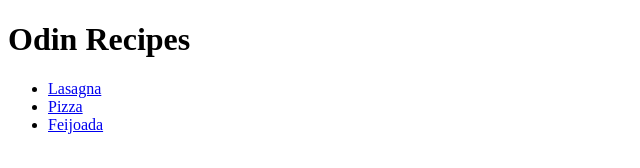
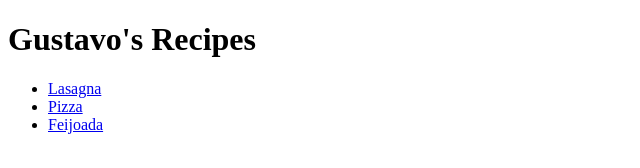
Before and after one commit to GustavoPorto2/odin-recipes, a plain HTML site: page index.html in a window 1280 px wide. Shown: the whole page, without its empty margins (0-640 px from the left). Drawn offline with Linux system fonts and the light colour scheme.

Commit message:
Edit title

```diff
--- a/index.html
+++ b/index.html
@@ -6,7 +6,7 @@
     <title>Document</title>
 </head>
 <body>
-    <h1>Odin Recipes</h1>
+    <h1>Gustavo's Recipes</h1>
     <ul>
     <li><a href="recipes/lasagna.html">Lasagna</a></li>
 <li><a href="recipes/pizza.html">Pizza</a></li>
```
